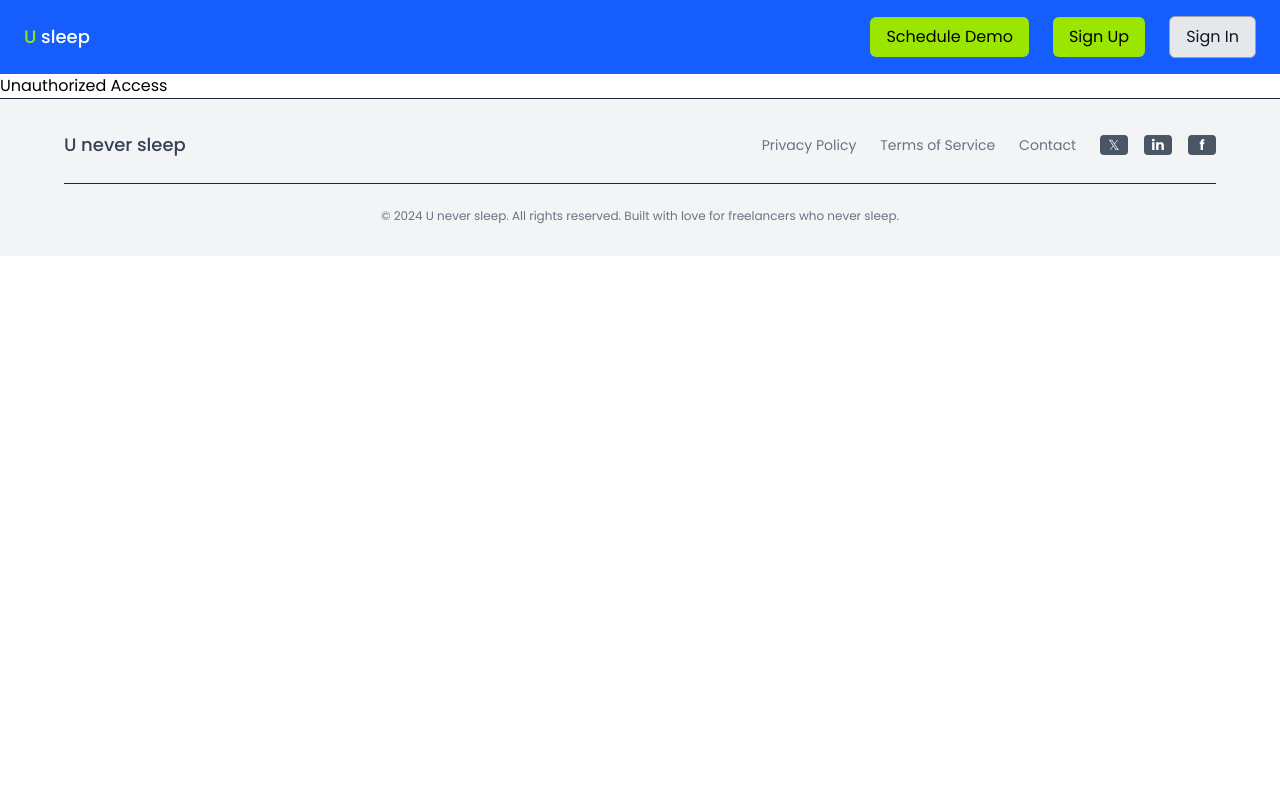
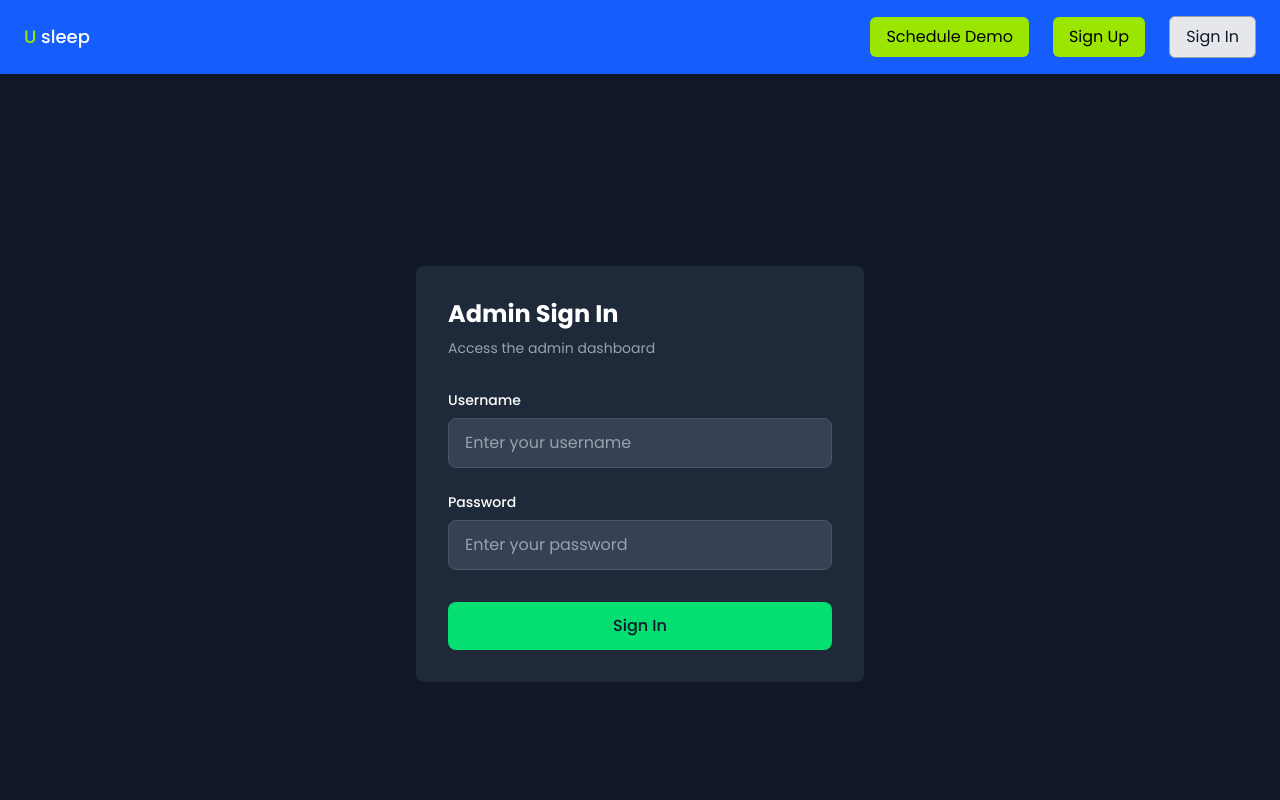
Before and after one commit to hadiid1718/u-sleep, a React (Vite) app in the folder Frontend/: page /admin/sign-in in a window 1280 px wide. Shown: the top 800 px of the page. Built offline with nearby package versions, Linux system fonts and the light colour scheme.

Commit message:
Update the AdminLoginSignIn with role authentication

```diff
--- a/Frontend/src/components/ToastProvider.jsx
+++ /dev/null
@@ -1,29 +0,0 @@
-import React from 'react';
-import { ToastContainer } from 'react-toastify';
-import 'react-toastify/dist/ReactToastify.css';
-
-/**
- * ToastProvider wrapper component
- * Ensures ToastContainer is properly initialized with React context
- */
-export const ToastProvider = ({ children }) => {
-  return (
-    <>
-      {children}
-      <ToastContainer
-        position="top-right"
-        autoClose={5000}
-        hideProgressBar={false}
-        newestOnTop={true}
-        closeOnClick
-        rtl={false}
-        pauseOnFocusLoss
-        draggable
-        pauseOnHover
-        theme="dark"
-      />
-    </>
-  );
-};
-
-export default ToastProvider;
--- a/Frontend/src/components/shared/Navbar.jsx
+++ b/Frontend/src/components/shared/Navbar.jsx
@@ -52,7 +52,7 @@ const Header = () => {
           ) : (
             <>
               <span className="text-white">
-                Welcome, {user.name || user.email}
+                Welcome, {user.name || user.username || user.email || "User"}!
               </span>
 
               <Link
@@ -161,11 +161,13 @@ const Header = () => {
   <div className="px-6 py-4 bg-gray-700 border-b border-gray-600">
     <div className="flex items-center space-x-3">
       <div className="w-10 h-10 bg-lime-400 rounded-full flex items-center justify-center text-black font-bold">
-                  {(user.name || user.email).charAt(0).toUpperCase()}
+        {(user.name || user.username || user.email || 'U').charAt(0).toUpperCase()}
       </div>
       <div>
-                  <p className="font-medium">{user.name || "User"}</p>
-                  <p className="text-sm text-gray-400">{user.email}</p>
+        <p className="font-medium">{user.name || user.username || "User"}</p>
+        <p className="text-sm text-gray-400">
+          {user.email || (user.role === 'admin' ? 'Administrator' : '')}
+        </p>
       </div>
     </div>
   </div>
--- a/Frontend/src/main.jsx
+++ b/Frontend/src/main.jsx
@@ -3,7 +3,6 @@ import './index.css'
 import App from './App.jsx'
 import { RouterProvider, createBrowserRouter } from 'react-router-dom'
 import { ContextProvider } from "./context/Context.jsx"
-import ToastProvider from './components/ToastProvider.jsx'
 import HomePage from './pages/HomePage.jsx'
 import SignIn from './pages/SignIn.jsx'
 import JobSelectionPage from './pages/JobResultPage.jsx'
@@ -12,6 +11,7 @@ import ScheduleDemo from './components/home/Demo.jsx'
 import UserDashboard from './pages/Dashboard.jsx'
 import AdminDashboard from './pages/AdminDashboard.jsx'
 import RequireJobs from './components/jobs/RequireJobs.jsx'
+import AdminSignIn from './pages/AdminSignIn.jsx'
 const router = createBrowserRouter([
   {
     path: "/",
@@ -47,15 +47,15 @@ const router = createBrowserRouter([
       },
       {
         path: "/admin/sign-in",
-        element: <SignIn />,
-        loader: async () => {
-          const user = JSON.parse(localStorage.getItem("user"));
-          if (!user || user.role !== "admin") {
-            throw new Error("Unauthorized");
-          }
-          return user;
-        },
-        errorElement: <div>Unauthorized Access</div>,
+        element: <AdminSignIn />,
+        // loader: async () => {
+        //   const user = JSON.parse(localStorage.getItem("user"));
+        //   if (!user || user.role !== "admin") {
+        //     throw new Error("Unauthorized");
+        //   }
+        //   return user;
+        // },
+        // errorElement: <div>Unauthorized Access</div>,
       },
     ]
   }
--- a/Frontend/src/pages/AdminSignIn.jsx
+++ b/Frontend/src/pages/AdminSignIn.jsx
@@ -3,7 +3,7 @@ import { AppContext } from '../context/Context';
 import { useNavigate } from "react-router-dom"
 
 const AdminSignIn = () => {
-  const [email, setEmail] = useState('');
+  const [username, setUsername] = useState('');
   const [password, setPassword] = useState('');
   const [error, setError] = useState(null);
   const [loading, setLoading] = useState(false);
@@ -12,8 +12,8 @@ const AdminSignIn = () => {
   const { setUser } = useContext(AppContext)
 
   const handleAdminSignIn = async () => {
-    if (!email || !password) {
-      setError('Please enter email and password');
+    if (!username || !password) {
+      setError('Please enter username and password');
       return;
     }
 
@@ -21,13 +21,13 @@ const AdminSignIn = () => {
     setError(null);
 
     try {
-      const response = await fetch('http://localhost:8080/api/admin/login', {
+      const response = await fetch('http://localhost:8080/api/admin/auth/login', {
         method: 'POST',
         headers: {
           'Content-Type': 'application/json'
         },
         body: JSON.stringify({
-          email,
+          username,
           password
         })
       });
@@ -54,6 +54,12 @@ const AdminSignIn = () => {
     }
   };
 
+  const handleKeyPress = (e) => {
+    if (e.key === 'Enter' && !loading) {
+      handleAdminSignIn();
+    }
+  };
+
   return (
     <div className="min-h-screen bg-gray-900 flex items-center justify-center p-6">
       <div className="bg-gray-800 rounded-lg p-8 w-full max-w-md">
@@ -73,18 +79,20 @@ const AdminSignIn = () => {
 
         {/* Form Fields */}
         <div>
-          {/* Email Field */}
+          {/* Username Field */}
           <div className="mb-6">
             <label className="block text-white text-sm font-medium mb-2">
-              Email
+              Username
             </label>
             <input
-              type="email"
-              value={email}
-              onChange={(e) => setEmail(e.target.value)}
-              placeholder="admin@email.com"
+              type="text"
+              value={username}
+              onChange={(e) => setUsername(e.target.value)}
+              onKeyPress={handleKeyPress}
+              placeholder="Enter your username"
               className="w-full px-4 py-3 bg-gray-700 border border-gray-600 rounded-lg text-white placeholder-gray-400 focus:outline-none focus:border-green-400 focus:ring-1 focus:ring-green-400"
               disabled={loading}
+              autoComplete="username"
             />
           </div>
 
@@ -97,9 +105,11 @@ const AdminSignIn = () => {
               type="password"
               value={password}
               onChange={(e) => setPassword(e.target.value)}
+              onKeyPress={handleKeyPress}
               placeholder="Enter your password"
               className="w-full px-4 py-3 bg-gray-700 border border-gray-600 rounded-lg text-white placeholder-gray-400 focus:outline-none focus:border-green-400 focus:ring-1 focus:ring-green-400"
               disabled={loading}
+              autoComplete="current-password"
             />
           </div>
 
@@ -107,21 +117,13 @@ const AdminSignIn = () => {
           <button
             onClick={handleAdminSignIn}
             disabled={loading}
-            className="w-full bg-green-400 hover:bg-green-500 disabled:bg-gray-600 text-gray-900 py-3 rounded-lg font-medium transition-colors"
+            className="w-full bg-green-400 hover:bg-green-500 disabled:bg-gray-600 text-gray-900 py-3 rounded-lg font-medium transition-colors disabled:cursor-not-allowed"
           >
             {loading ? 'Signing In...' : 'Sign In'}
           </button>
         </div>
 
-        {/* Footer */}
-        <div className="mt-6 text-center">
-          <p className="text-gray-400 text-sm">
-            Not an admin?
-            <a href="/signin" className="text-green-400 hover:text-green-300 ml-1">
-              User Sign In
-            </a>
-          </p>
-        </div>
+
       </div>
     </div>
   );
```
Lines whose indentation alone changed are shown as unchanged.
